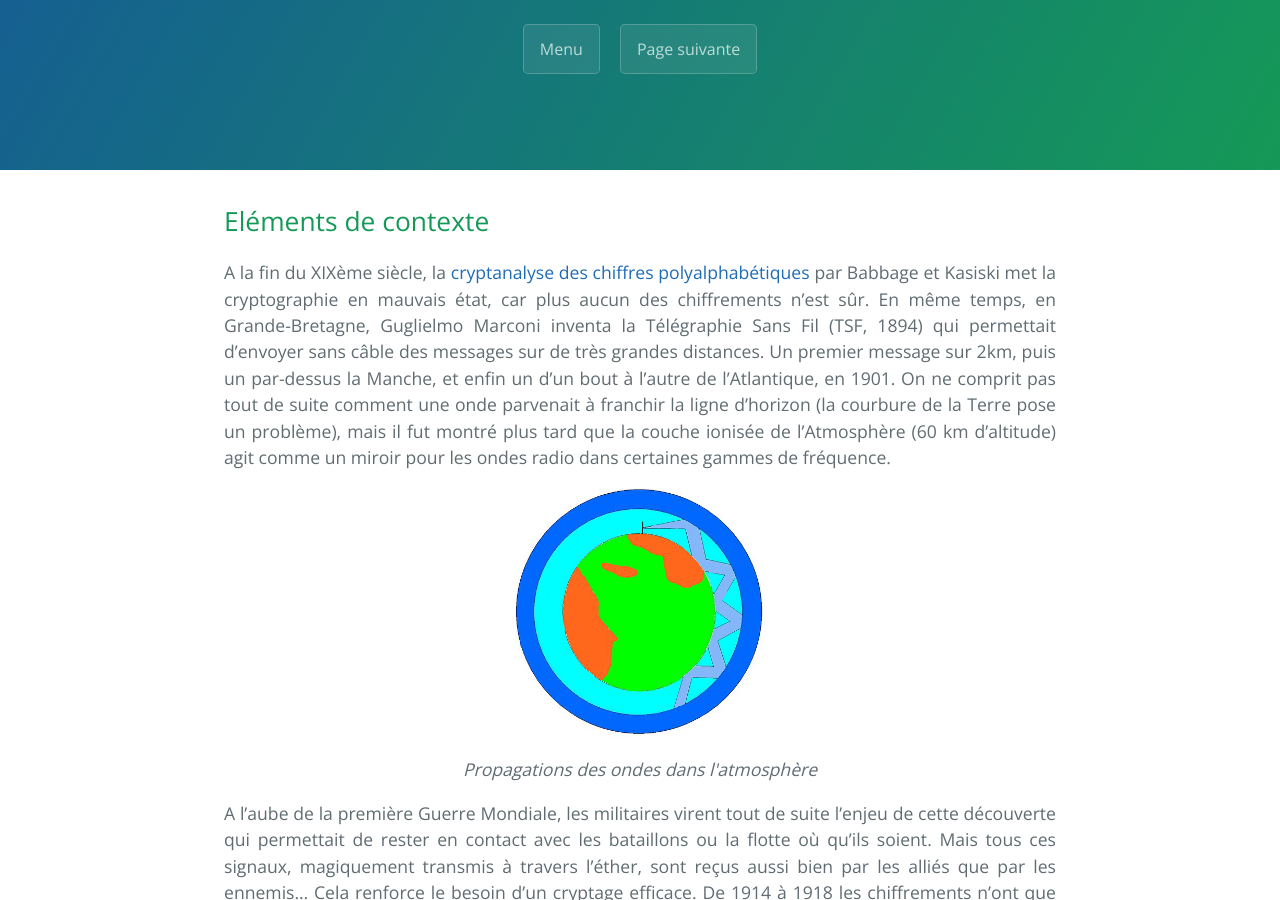
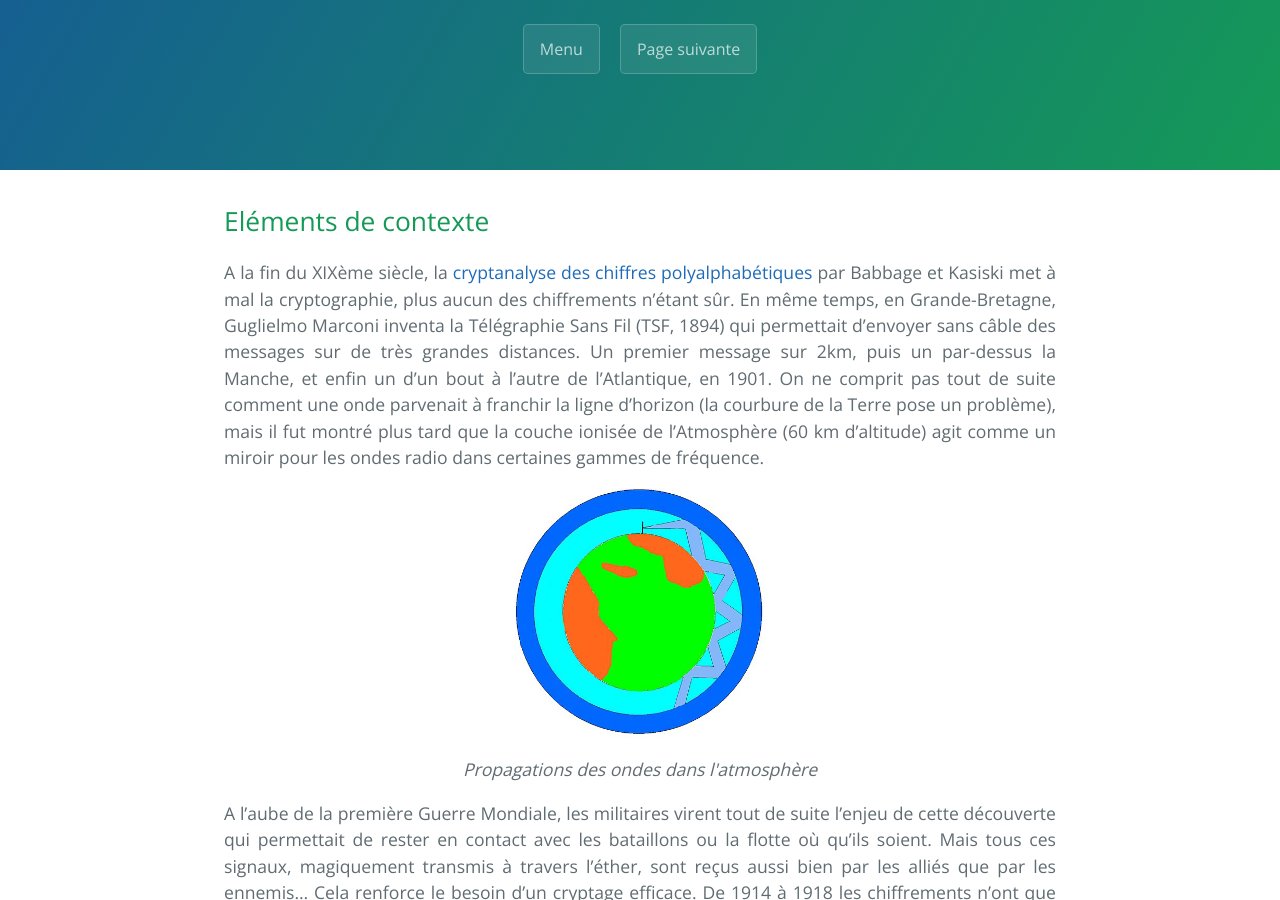
Before and after one commit to SamuelGallay/CryptoTPE, a Jekyll site: the page built from pages/3_Guerres/1_adfgvx.md, in a window 1280 px wide and 900 px high, scrolled down 338 px. Built offline with Jekyll 4.4.1, drawn with Linux system fonts in a browser that asks for light colours; our own code applies the rules of GitHub Pages for plain Markdown files.

Commit message:
Update 1_adfgvx.md

```diff
--- a/pages/3_Guerres/1_adfgvx.md
+++ b/pages/3_Guerres/1_adfgvx.md
@@ -8,7 +8,7 @@ menu: /guerres/
 
 ## Eléments de contexte
 
-A la fin du XIXème siècle, la [cryptanalyse des chiffres polyalphabétiques]({{ "/cryptanalyse-vigenere/" | relative_url }}) par Babbage et Kasiski met la cryptographie en mauvais état, car plus aucun des chiffrements n'est sûr.
+A la fin du XIXème siècle, la [cryptanalyse des chiffres polyalphabétiques]({{ "/cryptanalyse-vigenere/" | relative_url }}) par Babbage et Kasiski met à mal la cryptographie, plus aucun des chiffrements n'étant sûr.
 En même temps, en Grande-Bretagne, Guglielmo Marconi inventa la Télégraphie Sans Fil (TSF, 1894) qui permettait d'envoyer sans câble des messages sur de très grandes distances. Un premier message sur 2km, puis un par-dessus la Manche, et enfin un d'un bout à l'autre de l'Atlantique, en 1901. On ne comprit pas tout de suite comment une onde parvenait à franchir la ligne d'horizon (la courbure de la Terre pose un problème), mais il fut montré plus tard que la couche ionisée de l'Atmosphère (60 km d'altitude) agit comme un miroir pour les ondes radio dans certaines gammes de fréquence.
 
 <img src="{{ "/assets/3_Guerres/propaTSF.png" | relative_url }}" alt="propaTSF" style="margin: 0 auto;display: block; width:250px;"/>
```
